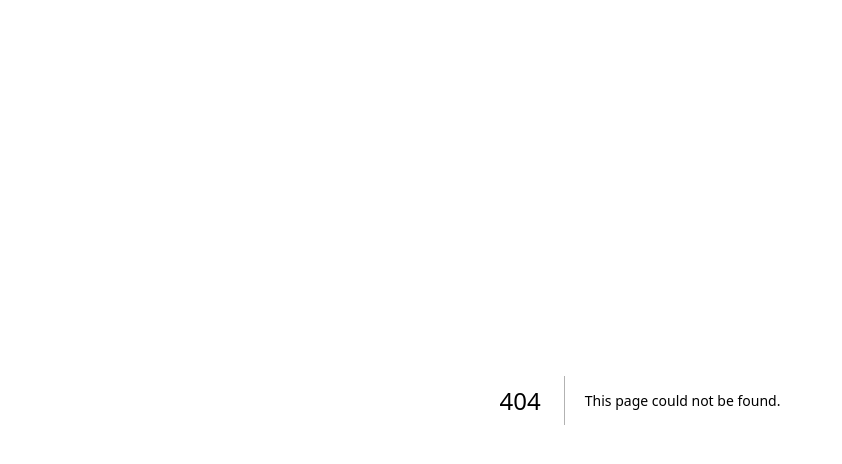
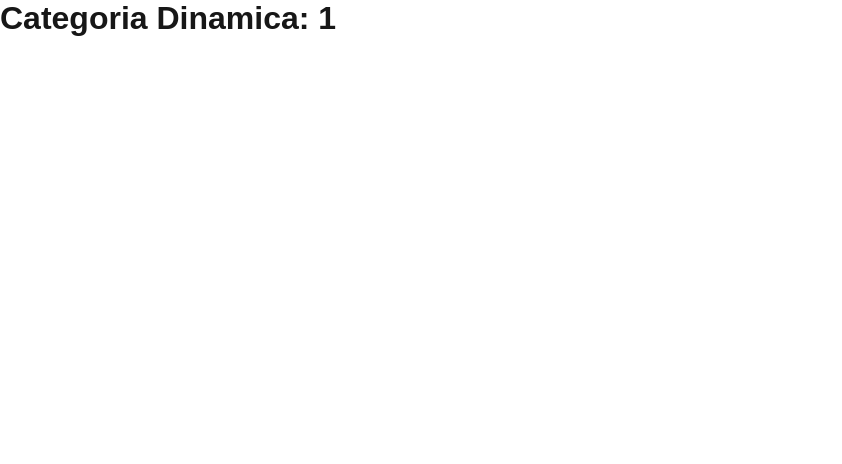
Before and after one commit to l2radamanthys/nextjs-store-platzi, a Next.js app: page /store/1 in a window 1280 px wide. Before the commit this address had no page. Shown: the top 464 px of the page, without its empty margins (0-842 px from the left). Built offline with nearby package versions, Linux system fonts and the light colour scheme.

Commit message:
rutas dinamicas en NextJs

```diff
--- a/src/app/layout.tsx
+++ b/src/app/layout.tsx
@@ -3,12 +3,12 @@ import localFont from "next/font/local";
 import "./globals.css";
 
 const geistSans = localFont({
-  src: "./fonts/GeistVF.woff",
+  src: "../../public/fonts/GeistVF.woff",
   variable: "--font-geist-sans",
   weight: "100 900",
 });
 const geistMono = localFont({
-  src: "./fonts/GeistMonoVF.woff",
+  src: "../../public/fonts/GeistMonoVF.woff",
   variable: "--font-geist-mono",
   weight: "100 900",
 });
--- /dev/null
+++ b/src/app/store/[category]/page.tsx
@@ -0,0 +1,10 @@
+interface CategoryProps {
+  params: {
+    category: string;
+  };
+}
+
+export default function Category(props: CategoryProps) {
+  const { category } = props.params;
+  return <h1>Categoria Dinamica: {category}</h1>;
+}
--- /dev/null
+++ b/src/app/store/page.tsx
@@ -0,0 +1,3 @@
+export default function Store() {
+  return <h1>Store</h1>;
+}
```
Also changed, not shown: public/fonts/GeistMonoVF.woff (renamed from src/app/fonts/GeistMonoVF.woff), public/fonts/GeistVF.woff (renamed from src/app/fonts/GeistVF.woff).
